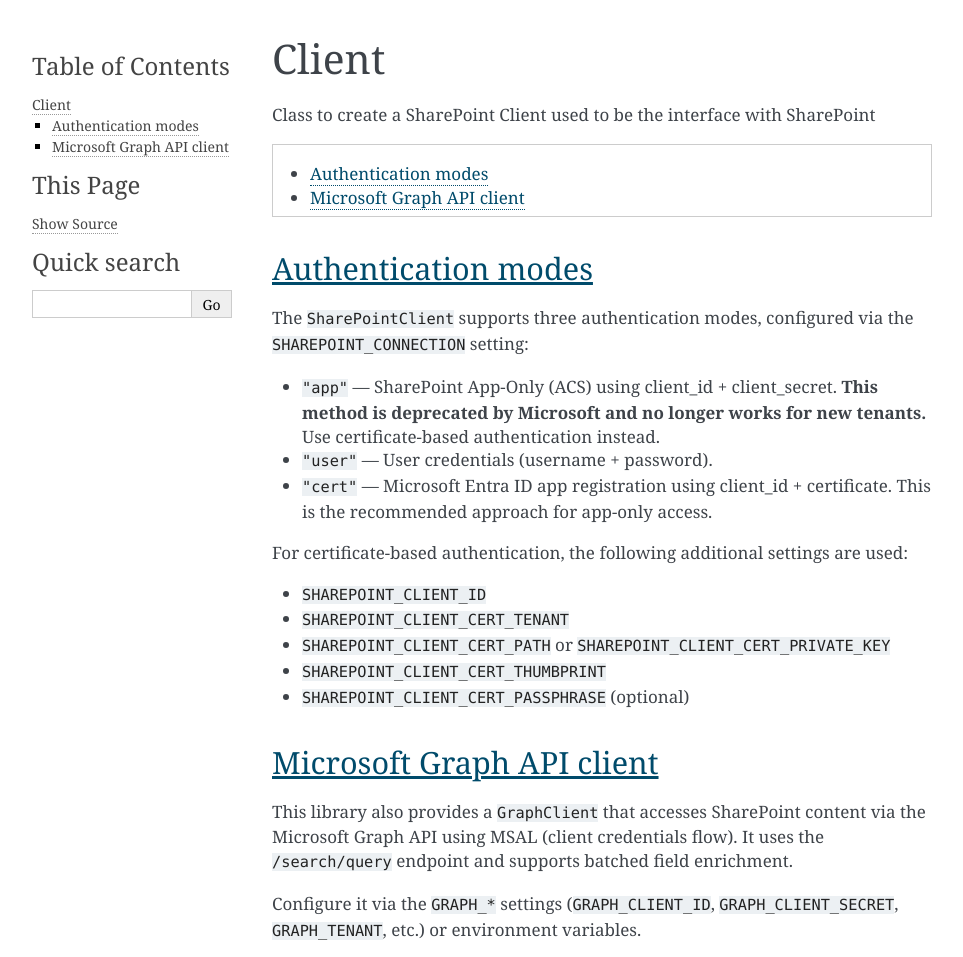
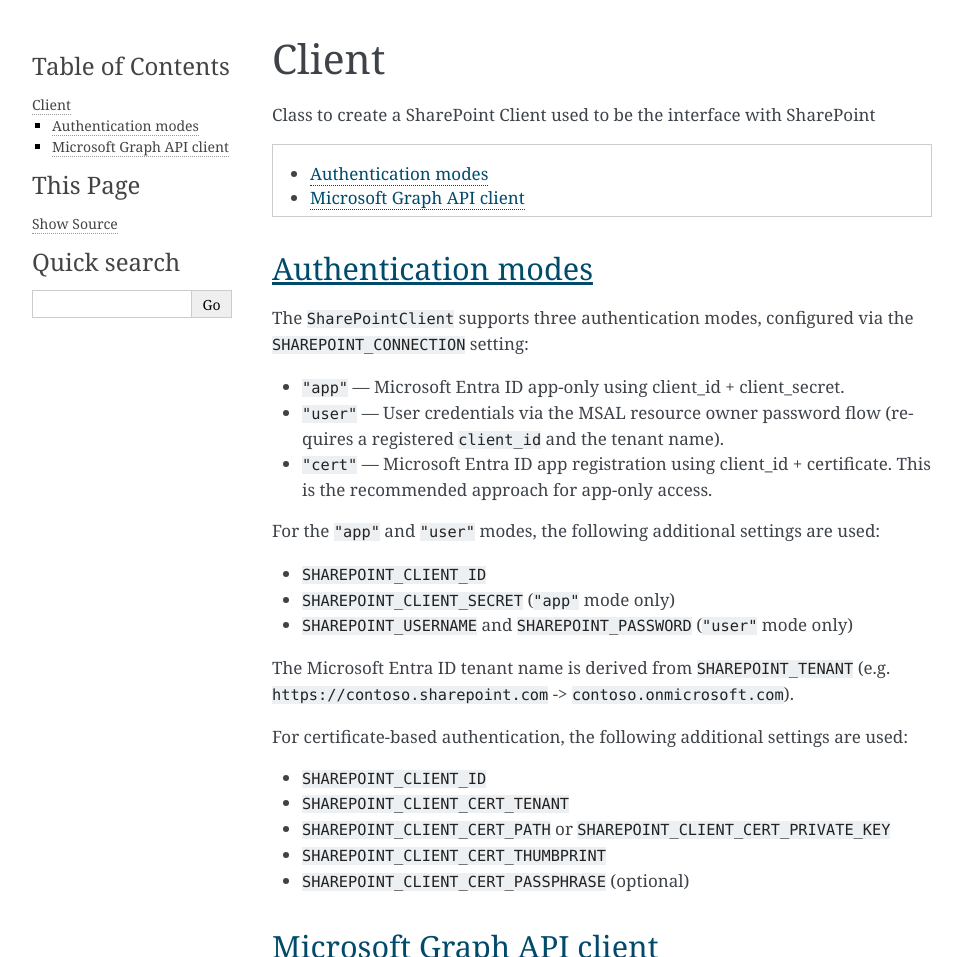
Before and after one commit to domdinicola/sharepoint-rest-api, a Sphinx documentation site: the page built from docs/source/client.rst, in a window 1280 px wide, cut to the strip 0-957 px from the top of the page. Shown: the whole strip, without its empty margins (148-1111 px from the left). Built offline with Sphinx 7.4.7, drawn with Linux system fonts in a browser that asks for light colours.

Commit message:
feat: require office365-rest-python-client 3.x with MSAL auth

```diff
--- a/docs/source/client.rst
+++ b/docs/source/client.rst
@@ -20,12 +20,20 @@
 The ``SharePointClient`` supports three authentication modes, configured via the
 ``SHAREPOINT_CONNECTION`` setting:
 
-- ``"app"`` — SharePoint App-Only (ACS) using client_id + client_secret.
-  **This method is deprecated by Microsoft and no longer works for new tenants.**
-  Use certificate-based authentication instead.
-- ``"user"`` — User credentials (username + password).
+- ``"app"`` — Microsoft Entra ID app-only using client_id + client_secret.
+- ``"user"`` — User credentials via the MSAL resource owner password flow
+  (requires a registered ``client_id`` and the tenant name).
 - ``"cert"`` — Microsoft Entra ID app registration using client_id + certificate.
   This is the recommended approach for app-only access.
+
+For the ``"app"`` and ``"user"`` modes, the following additional settings are used:
+
+- ``SHAREPOINT_CLIENT_ID``
+- ``SHAREPOINT_CLIENT_SECRET`` (``"app"`` mode only)
+- ``SHAREPOINT_USERNAME`` and ``SHAREPOINT_PASSWORD`` (``"user"`` mode only)
+
+The Microsoft Entra ID tenant name is derived from ``SHAREPOINT_TENANT``
+(e.g. ``https://contoso.sharepoint.com`` -> ``contoso.onmicrosoft.com``).
 
 For certificate-based authentication, the following additional settings are used:
 
--- a/docs/source/install.rst
+++ b/docs/source/install.rst
@@ -38,9 +38,8 @@
   Uses the ``SharePointClient`` with one of three authentication modes
   (configured via ``SHAREPOINT_CONNECTION``):
 
-  - ``"app"`` — SharePoint App-Only (ACS). **Deprecated by Microsoft** and
-    no longer works for new tenants.
-  - ``"user"`` — User credentials (username + password).
+  - ``"app"`` — Microsoft Entra ID app-only using client_id + client_secret.
+  - ``"user"`` — User credentials via the MSAL resource owner password flow.
   - ``"cert"`` — Microsoft Entra ID app registration with a certificate.
     The recommended approach for app-only access.
 
--- a/pyproject.toml
+++ b/pyproject.toml
@@ -32,7 +32,7 @@
   "django-model-utils",
   "djangorestframework",
   "msal",
-  "office365-rest-python-client>=2.6,<3",
+  "office365-rest-python-client>=3",
 ]
 
 [dependency-groups]
```
Also changed, not shown: docs/source/settings.rst (+8 -8 lines), 4 other files.
